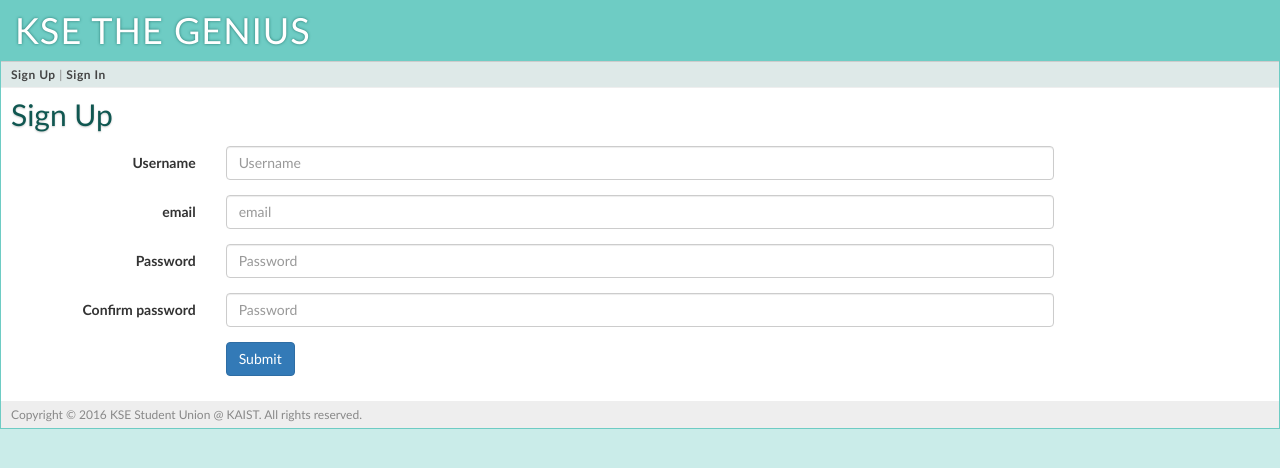
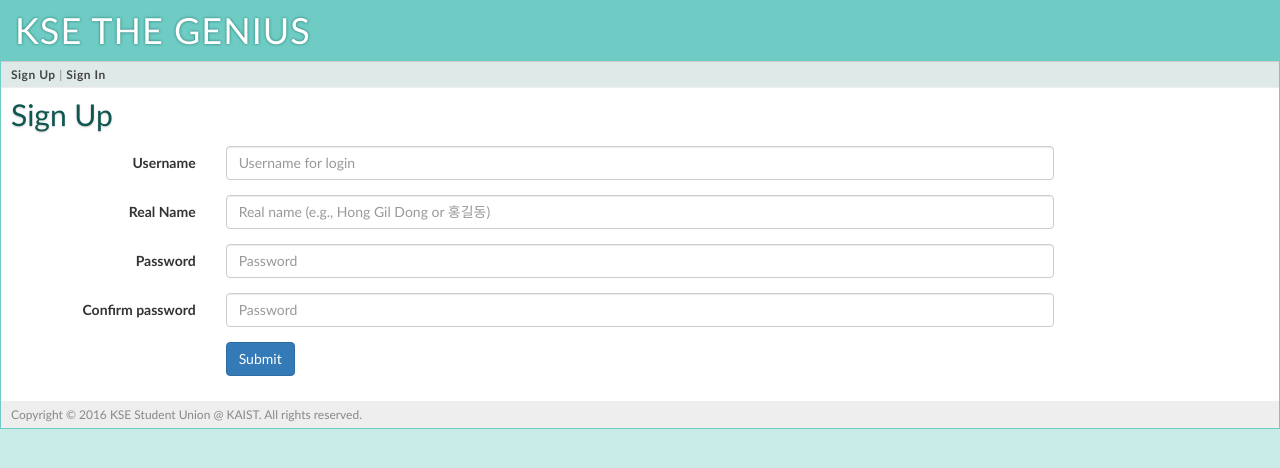
Before and after one commit to pskalyber/kse_the_genius, a Flask app: page /register in a window 1280 px wide. Shown: the top 468 px of the page. Run offline with Flask 2, Linux system fonts and the light colour scheme; some libraries are stand-ins or nearby versions.

Commit message:
User's real name is required instead of an email address.

```diff
--- a/kse_the_genius/main.py
+++ b/kse_the_genius/main.py
@@ -305,9 +305,8 @@
     if request.method == 'POST':
         if not request.form['username']:
             error = 'You have to enter a username'
-        elif not request.form['email'] or \
-                 '@' not in request.form['email']:
-            error = 'You have to enter a valid email address'
+        elif not request.form['name']:
+            error = 'You have to enter your Real Name (e.g., 홍길동 or Hong Gil Dong)'
         elif not request.form['password']:
             error = 'You have to enter a password'
         elif request.form['password'] != request.form['password2']:
@@ -316,8 +315,8 @@
             error = 'The username is already taken'
         else:
             g.db.execute('''insert into user (
-                username, email, pw_hash) values (?, ?, ?)''',
-                [request.form['username'], request.form['email'],
+                username, name, pw_hash) values (?, ?, ?)''',
+                [request.form['username'], request.form['name'],
                  generate_password_hash(request.form['password'])])
             g.db.commit()
             flash('You were successfully registered and can login now')
@@ -330,7 +329,7 @@
     """Logs the user out."""
     flash('You were logged out')
     session.pop('user_id', None)
-    return redirect(url_for('public_request'))
+    return redirect(url_for('ranking'))
 
 
 # add some filters to jinja
--- a/kse_the_genius/templates/register.html
+++ b/kse_the_genius/templates/register.html
@@ -9,15 +9,15 @@
 	    	<label class="col-sm-2 control-label">Username</label>
 	    	<div class="col-sm-8">
 	    	<input type="text" class="form-control" name="username"
-	    		placeholder="Username" value="{{ request.form.username }}">
+	    		placeholder="Username for login" value="{{ request.form.username }}">
 	    	</div>
 	  	</div>
 
 	  	<div class="form-group">
-	    	<label class="col-sm-2 control-label">email</label>
+	    	<label class="col-sm-2 control-label">Real Name</label>
 	    	<div class="col-sm-8">
-	    	<input type="email" class="form-control" name="email"
-	    		placeholder="email" value="{{ request.form.email }}">
+	    	<input type="email" class="form-control" name="name"
+	    		placeholder="Real name (e.g., Hong Gil Dong or 홍길동)" value="{{ request.form.email }}">
 	    	</div>
 	  	</div>
 		<div class="form-group">
```
Also changed, not shown: kse_the_genius/minitwit.db.
